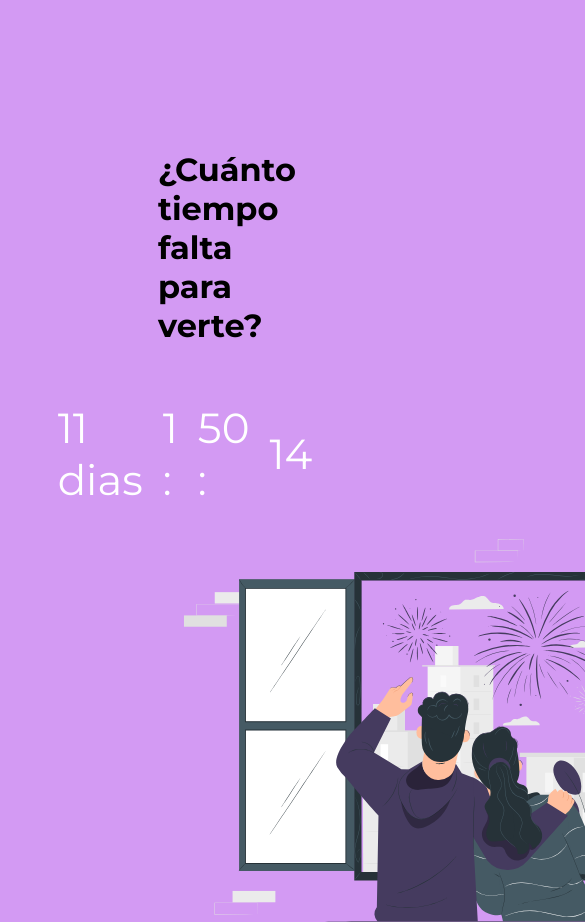
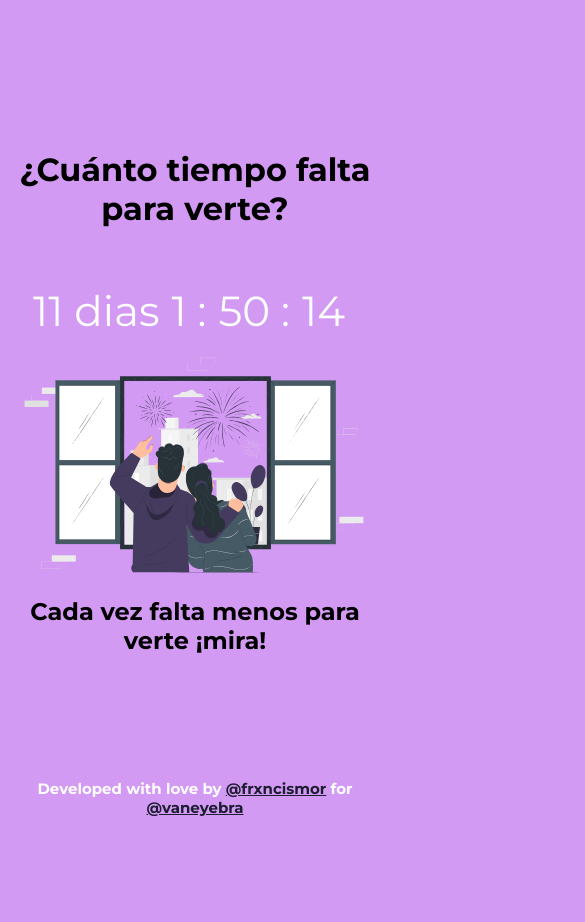
Before and after one commit to frxncismor/countdown-for-love, a plain HTML site: page index.html in a window 390 px wide. Shown: the top 922 px of the page, 585 px wide, since content can reach past the window. After the commit the page ends 844 px from the top, so only its background shows below. Drawn offline with Linux system fonts and the light colour scheme.

Commit message:
disque responsive

```diff
--- a/style.css
+++ b/style.css
@@ -5,7 +5,7 @@ html {
 }
 .container {
     font-family: 'Montserrat', sans-serif;
-    margin: 150px;
+    margin-top: 150px;
 }
 h1 {
     text-align: center;
@@ -15,7 +15,7 @@ h1 {
     display: flex;
     justify-content: center;
     align-items: center;
-    width: 45%;
+    width: 100%;
     height: 42%;
     margin: 0 auto;
     font-size: 42px;
@@ -52,3 +52,20 @@ a {
 a:hover {
     color: white;
 }
+@media (max-width: 390px) {
+    figure {
+        width: 370px;
+    }
+    p {
+        margin-right: 12px;
+    }
+    h2 {
+        bottom: 144px;
+        left: 0px;
+        text-align: center;
+    }
+    h3 {
+        left: 0;
+        text-align: center;
+    }
+}
```
